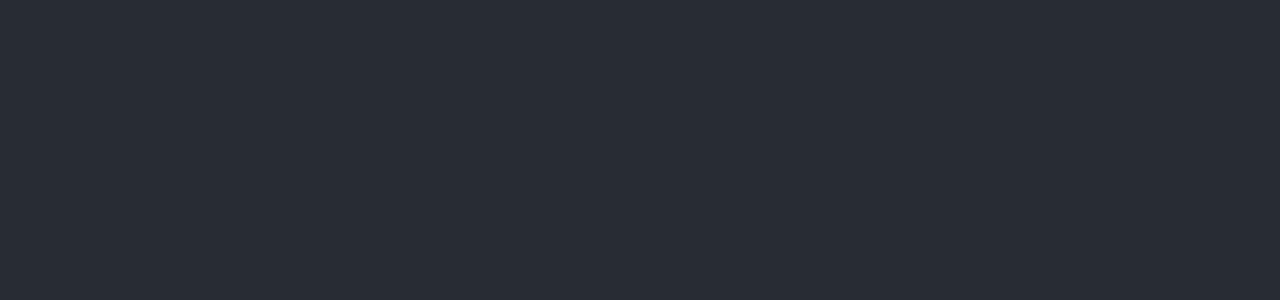
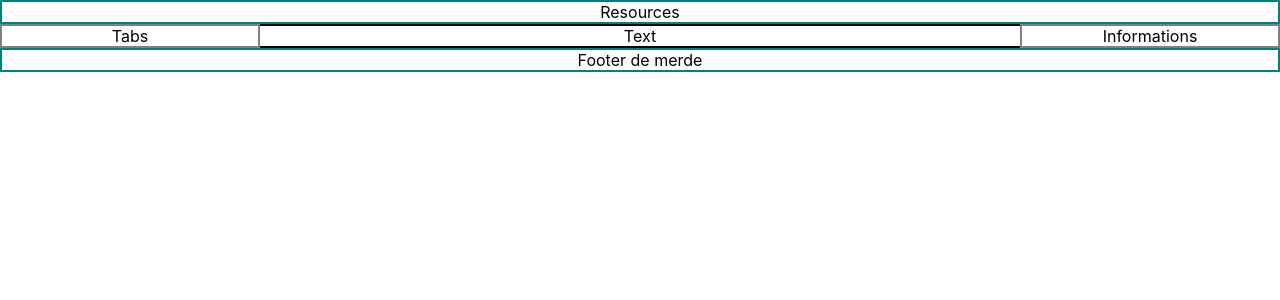
Before and after one commit to FRosay/projet-kiwi, a React (Create React App) app: page / in a window 1280 px wide. Shown: the top 300 px of the page. Built offline with nearby package versions, Linux system fonts and the light colour scheme.

Commit message:
structure page base

```diff
--- a/public/index.html
+++ b/public/index.html
@@ -24,7 +24,7 @@
       work correctly both with client-side routing and a non-root public URL.
       Learn how to configure a non-root public URL by running `npm run build`.
     -->
-    <title>React App</title>
+    <title>Projet 🥝</title>
   </head>
   <body>
     <noscript>You need to enable JavaScript to run this app.</noscript>
--- a/src/App.css
+++ b/src/App.css
@@ -36,3 +36,27 @@
     transform: rotate(360deg);
   }
 }
+
+footer{
+  border: 2px solid teal;
+}
+
+#resources-div{
+  border: 2px solid teal;
+}
+
+#game-informations-div{
+  border: 2px solid gray;
+  float: right;
+  width: 20%;
+}
+
+#game-text-div{
+  border: 2px solid black;
+}
+
+#tabs-div{
+  border: 2px solid gray;
+  float: left;
+  width: 20%;
+}
--- a/src/App.js
+++ b/src/App.js
@@ -4,9 +4,13 @@
 function App() {
   return (
     <div className="App">
-      <header className="App-header">
-
-      </header>
+      {/*}<header className="App-header">
+      </header>*/}
+      <div id="resources-div">Resources</div>
+      <div id="tabs-div">Tabs</div>
+      <div id="game-informations-div">Informations</div>
+      <div id="game-text-div">Text</div>
+      <footer>Footer de merde</footer>
     </div>
   );
 }
```
Also changed, not shown: src/components/resources/Resources.js (renamed from src/components/ressources/Ressources.js).
